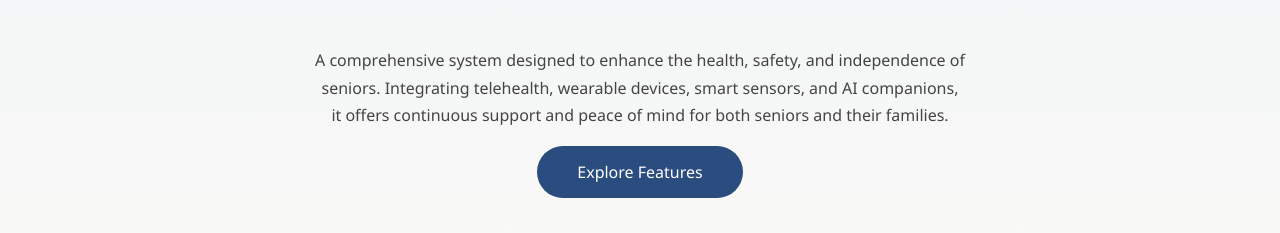
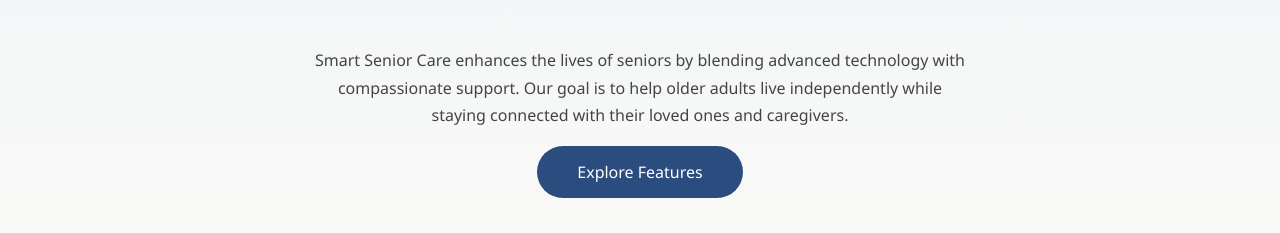
Before and after one commit to reuvendev/smartseniorcare, a plain HTML site: page index.html in a window 1280 px wide. Shown: the part 567-800 px from the top of the page. Drawn offline with Linux system fonts and the light colour scheme.

Commit message:
Update index.html

```diff
--- a/index.html
+++ b/index.html
@@ -48,9 +48,7 @@
     <img src="assets/img/SmartSeniorCareLogo.png" alt="Smart Senior Care Logo">
     <h1>Smart Senior Care</h1>
     <p>
-      A comprehensive system designed to enhance the health, safety, and independence of seniors.
-      Integrating telehealth, wearable devices, smart sensors, and AI companions, it offers continuous
-      support and peace of mind for both seniors and their families.
+      Smart Senior Care enhances the lives of seniors by blending advanced technology with compassionate support. Our goal is to help older adults live independently while staying connected with their loved ones and caregivers.
     </p>
 
     <!-- Button scrolls to Features section -->
```
